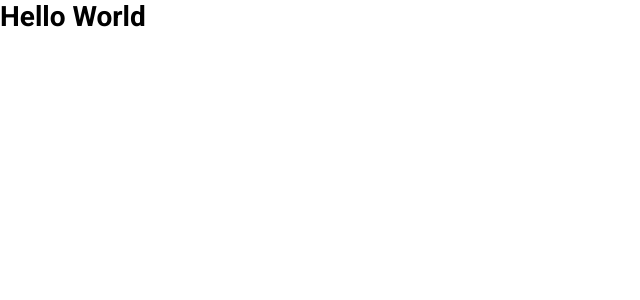
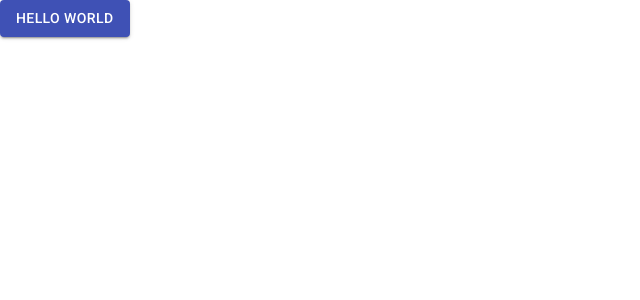
Before and after one commit to RenatoRosseto/SeidorFrontend, a React (Create React App) app: page / in a window 1280 px wide. Shown: the top 300 px of the page, without its empty margins (0-640 px from the left). Built offline with nearby package versions, Linux system fonts and the light colour scheme.

Commit message:
Adicionando biblioteca de componentes do Material UI

```diff
--- a/package.json
+++ b/package.json
@@ -3,6 +3,7 @@
   "version": "0.1.0",
   "private": true,
   "dependencies": {
+    "@material-ui/core": "^4.11.3",
     "@testing-library/jest-dom": "^5.11.4",
     "@testing-library/react": "^11.1.0",
     "@testing-library/user-event": "^12.1.10",
--- a/src/App.js
+++ b/src/App.js
@@ -1,10 +1,13 @@
 import React from 'react';
 
+import Button from '@material-ui/core/Button';
 import './global.scss'
 
 function App() {
   return (
-    <h1>Hello World</h1>
+    <Button variant="contained" color="primary">
+      Hello World
+    </Button>
   );
 }
 
```
Also changed, not shown: 1 other file (tests, documents, lock files or other folders).
